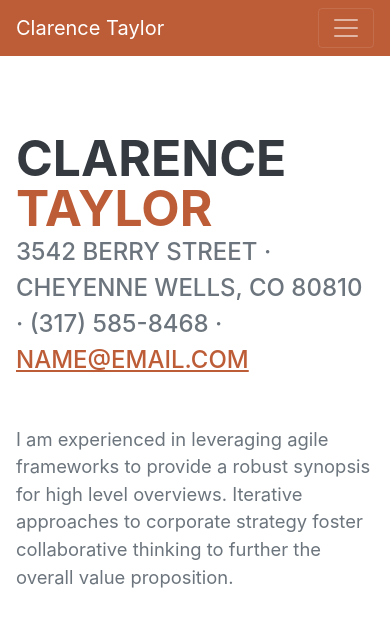
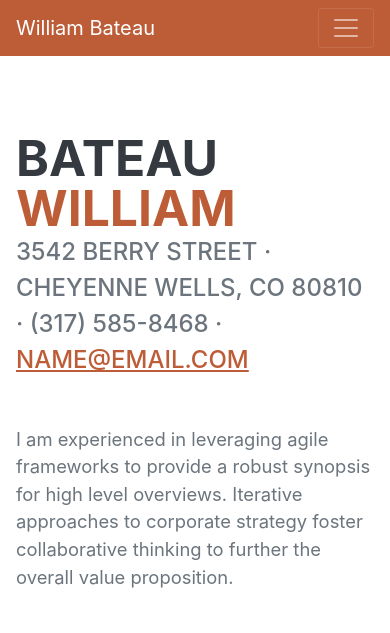
Before and after one commit to williambateau/williambateauWWW, a website: page dist/index.html in a window 390 px wide. Shown: the top 633 px of the page. Drawn offline with nearby package versions, Linux system fonts and the light colour scheme; a web font is replaced by a local one.

Commit message:
Replaced Name and change CSS

```diff
--- a/dist/index.html
+++ b/dist/index.html
@@ -19,7 +19,7 @@
         <!-- Navigation-->
         <nav class="navbar navbar-expand-lg navbar-dark bg-primary fixed-top" id="sideNav">
             <a class="navbar-brand js-scroll-trigger" href="#page-top">
-                <span class="d-block d-lg-none">Clarence Taylor</span>
+                <span class="d-block d-lg-none">William Bateau</span>
                 <span class="d-none d-lg-block"><img class="img-fluid img-profile rounded-circle mx-auto mb-2" src="assets/img/profile.jpg" alt="..." /></span>
             </a>
             <button class="navbar-toggler" type="button" data-bs-toggle="collapse" data-bs-target="#navbarResponsive" aria-controls="navbarResponsive" aria-expanded="false" aria-label="Toggle navigation"><span class="navbar-toggler-icon"></span></button>
@@ -40,8 +40,8 @@
             <section class="resume-section" id="about">
                 <div class="resume-section-content">
                     <h1 class="mb-0">
-                        Clarence
-                        <span class="text-primary">Taylor</span>
+                        Bateau
+                        <span class="text-primary">William</span>
                     </h1>
                     <div class="subheading mb-5">
                         3542 Berry Street · Cheyenne Wells, CO 80810 · (317) 585-8468 ·
```
